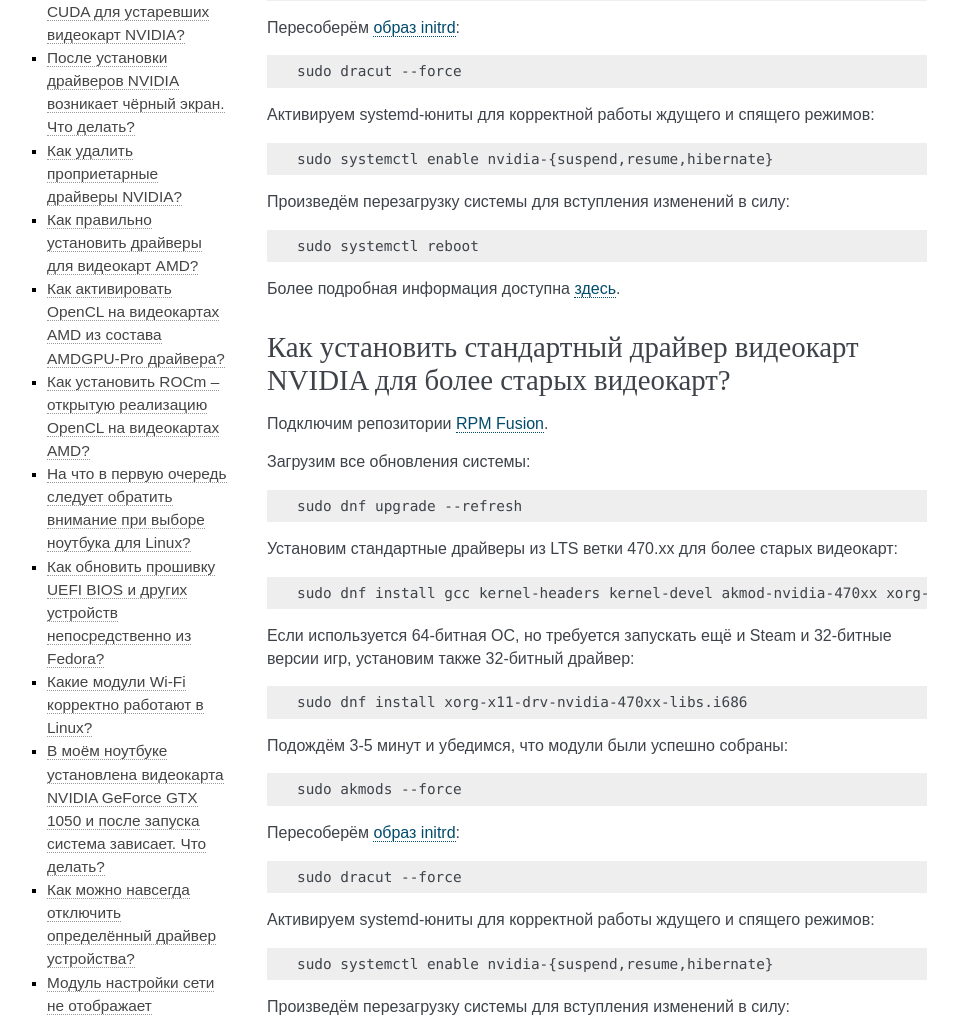
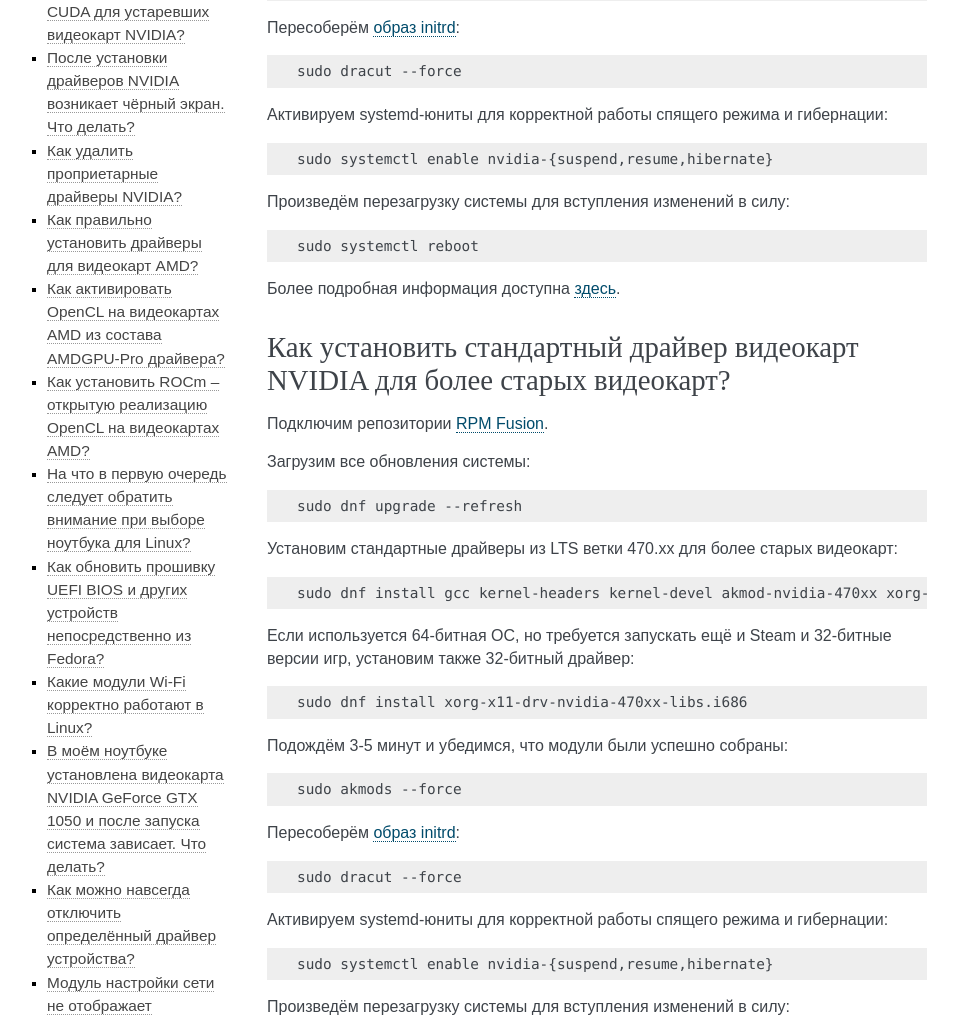
Before and after one commit to RussianFedora/FAQ, a Sphinx documentation site: the page built from source/hardware.rst, in a window 1280 px wide and 1400 px high, scrolled down 1103 px. Shown: the part 154-1171 px from the top of the window, without its empty margins (153-1111 px from the left). Built offline with Sphinx 7.4.7, drawn with Linux system fonts in a browser that asks for light colours; comment, search, counter and statistics services are not loaded.

Commit message:
Performed minor edit of NVIDIA driver installation questions.

```diff
--- a/source/hardware.rst
+++ b/source/hardware.rst
@@ -85,7 +85,7 @@
 
     sudo dracut --force
 
-Активируем systemd-юниты для корректной работы ждущего и спящего режимов:
+Активируем systemd-юниты для корректной работы спящего режима и гибернации:
 
 .. code-block:: text
 
@@ -137,7 +137,7 @@
 
     sudo dracut --force
 
-Активируем systemd-юниты для корректной работы ждущего и спящего режимов:
+Активируем systemd-юниты для корректной работы спящего режима и гибернации:
 
 .. code-block:: text
 
```
